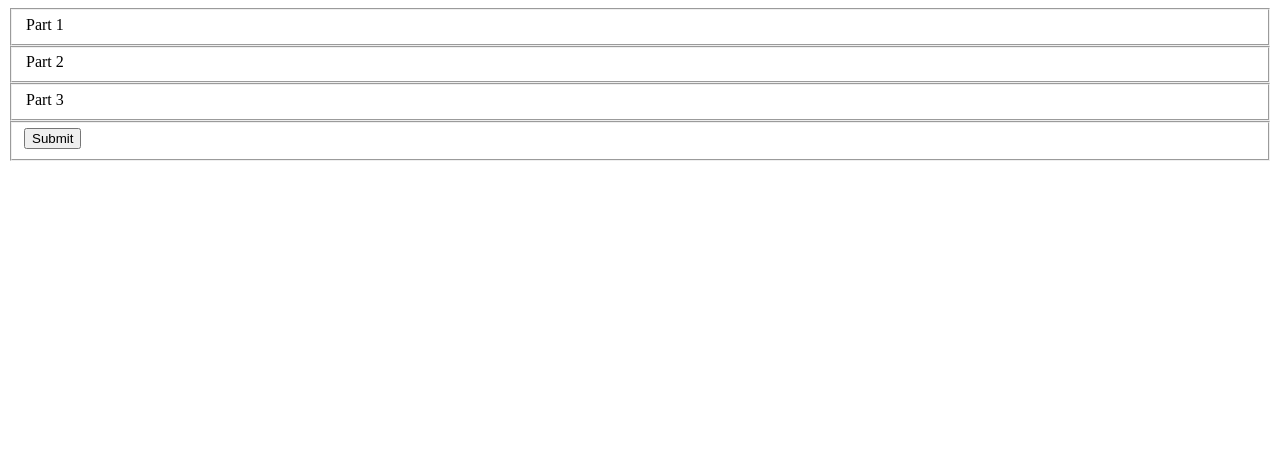
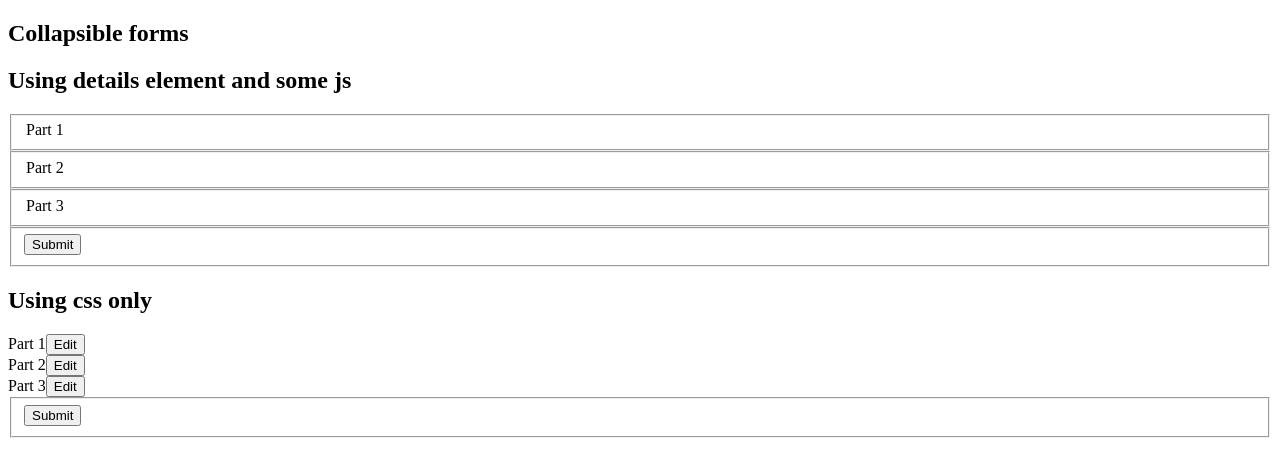
Before and after one commit to washoe/vue-details-form, a Vue app: page / in a window 1280 px wide. Shown: the top 476 px of the page. Built offline with nearby package versions, Linux system fonts and the light colour scheme.

Commit message:
Add css only alternative
Use :focus-within

```diff
--- a/src/components/DetailsForm.vue
+++ b/src/components/DetailsForm.vue
@@ -1,5 +1,9 @@
 <template>
+<section>
+<h1>Collapsible forms</h1>
+
   <form @submit.prevent="handleSubmit">
+    <h2>Using details element and some js</h2>
     <FormSection section-title="Part 1">
         <label for="input1">Input 1</label>
         <input type="text" id="input1" name="input1">
@@ -19,14 +23,39 @@
       <button type="submit">Submit</button>
     </fieldset>
   </form>
+
+    <form @submit.prevent="handleSubmit">
+    <h2>Using css only</h2>
+    <FormSection2 section-title="Part 1">
+        <label for="input1">Input 1</label>
+        <input type="text" id="input1" name="input1">
+    </FormSection2>
+    <FormSection2 section-title="Part 2">
+        <label for="input2">Input 2</label>
+        <input type="date" id="input2" name="input2">
+    </FormSection2>
+    <FormSection2 section-title="Part 3">
+      <label for="input3">Input 3</label>
+      <select id="input3" name="input3">
+        <option>option 1</option>
+        <option>option 2</option>
+      </select>
+    </FormSection2>
+    <fieldset>
+      <button type="submit">Submit</button>
+    </fieldset>
+  </form>
+  </section>
 </template>
 
 <script>
 import FormSection from "./FormSection";
+import FormSection2 from "./FormSection2";
 export default {
   name: "DetailsForm",
   components: {
-    FormSection
+    FormSection,
+    FormSection2
   },
   methods: {
     handleSubmit: function() {}
--- /dev/null
+++ b/src/components/FormSection2.vue
@@ -0,0 +1,25 @@
+<template>
+  <section>
+    <header>{{sectionTitle}}<button>Edit</button></header>
+    <fieldset>
+      <slot/>
+    </fieldset>
+  </section>
+</template>
+<script>
+export default {
+  name: "FormSection2",
+  props: {
+    sectionTitle: String
+  }
+};
+</script>
+
+<style scoped>
+section:focus-within fieldset {
+  display: block;
+}
+section:not(:focus-within) fieldset {
+  display: none;
+}
+</style>
```
